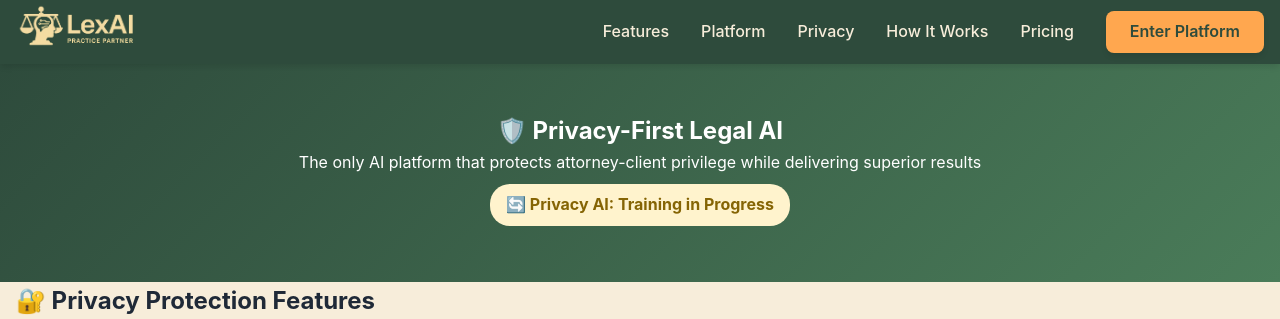
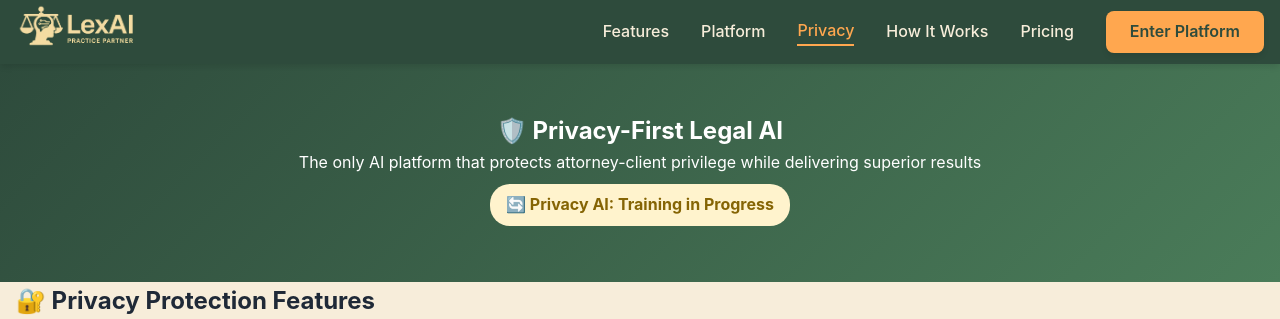
Before and after one commit to PhillipHolland/nexai-app, a Flask app: template templates/privacy_dashboard.html in a window 1280 px wide. Shown: the top 319 px of the page. Run offline with Flask 3, Linux system fonts and the light colour scheme; the template is opened without the code that fills it: most values are stand-ins (such as "Sample title", 1, 10 or a date in 2020); data that the repository does not hold is empty; parts of the project's set-up code (start-up, migrations or seed data) failed here and were passed over.

Commit message:
Fix privacy dashboard navbar styling to match landing page
• Add cache buster to CSS link (landing.css?v={{ cache_buster }})
• Fix missing .nav-link.active style for proper active link highlighting
• Ensure navbar styling matches landing page exactly

The navbar should now display correctly with proper colors, layout, and active states.

🤖 Generated with [Claude Code](https://claude.ai/code)

Co-Authored-By: Claude <noreply@anthropic.com>

```diff
--- a/templates/privacy_dashboard.html
+++ b/templates/privacy_dashboard.html
@@ -4,7 +4,7 @@
     <meta charset="UTF-8">
     <meta name="viewport" content="width=device-width, initial-scale=1.0">
     <title>Privacy Dashboard - LexAI Practice Partner</title>
-    <link rel="stylesheet" href="{{ url_for('static', filename='landing.css') }}">
+    <link rel="stylesheet" href="/static/landing.css?v={{ cache_buster }}">
     <style>
         .privacy-hero {
             background: linear-gradient(135deg, #2E4B3C 0%, #4a7c59 100%);
@@ -121,6 +121,12 @@
             font-size: 0.9rem;
             white-space: nowrap;
             z-index: 10;
+        }
+
+        /* Fix missing active nav-link style */
+        .nav-link.active {
+            color: #FFA74F !important; /* warm-orange */
+            border-bottom: 2px solid #FFA74F;
         }
     </style>
 </head>
```
